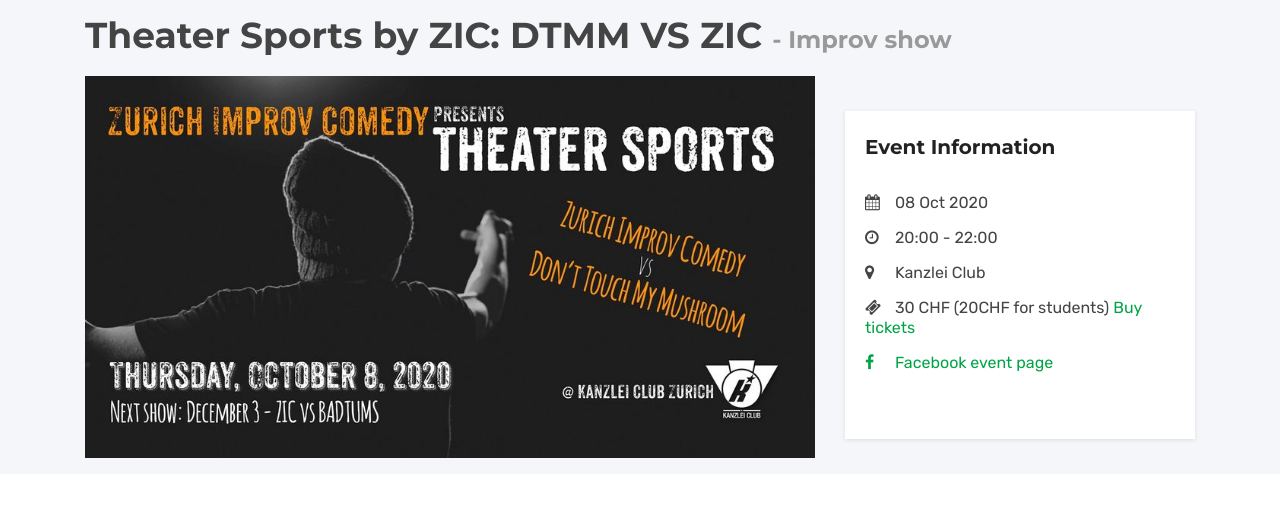
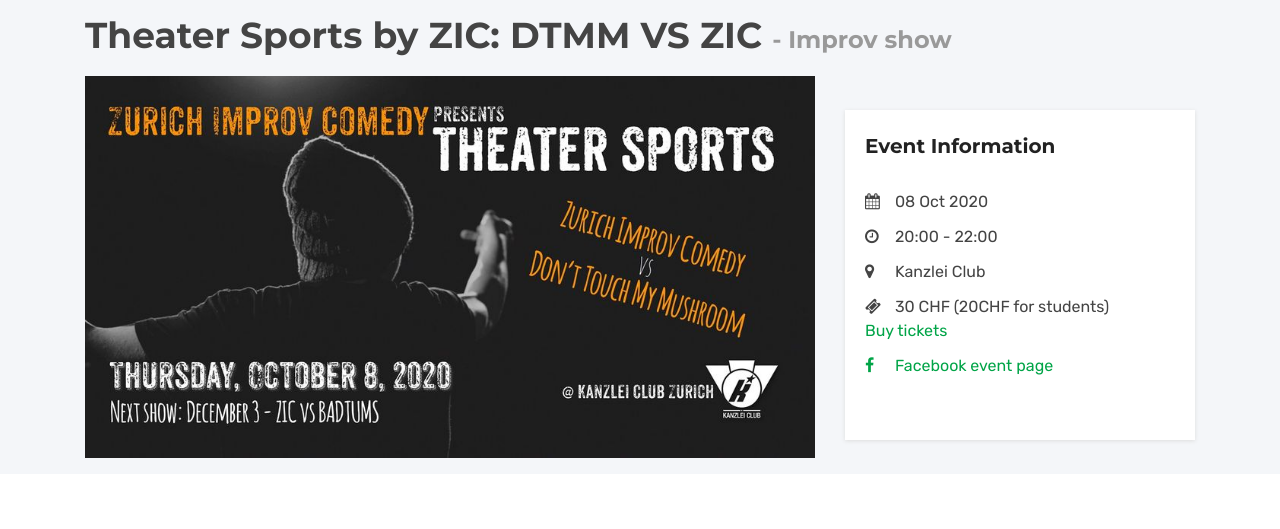
Before and after one commit to dont-touch-my-mushroom/dont-touch-my-mushroom.github.io, a Jekyll site: the page built from _posts/shows/2020-10-08-ZIC_theater_sports.md, in a window 1280 px wide. Shown: the part 160-689 px from the top of the page. Built offline with Jekyll 4.4.1, drawn with Linux system fonts in a browser that asks for light colours.

Commit message:
Fixed prices and created eventfrog button.

```diff
--- a/_includes/themes/bootstrap/event.html
+++ b/_includes/themes/bootstrap/event.html
@@ -52,7 +52,12 @@
             <li>
               <i class="fa fa-ticket icons cyan-color contact-info-icon"></i>
               {% if page.ticket_cost %}
-                {{page.ticket_cost}} <a href="{{page.ticket_url}}">Buy tickets</a>
+                {{page.ticket_cost}}
+                {%if page.eventfrog_event %}
+                  <script src="https://embed.eventfrog.ch/api/scripts/embed/buybutton.js"></script><iframe src="https://embed.eventfrog.ch/de/embed/button-buy.html?eventId={{page.eventfrog_event}}" frameborder="0" scrolling="no" width="260" height="47" class="ticket-link"></iframe>
+                {% else %}
+                  <a href="{{page.ticket_url}}" class="ticket-link">Buy tickets</a>
+                {% endif %}
               {% else %}
                 Free entrance
               {% endif %}
@@ -91,10 +96,14 @@
           <h3>Description:</h3>
           {{ content }}
 
-            {% if page.location_iframe %}
+          {%if page.eventfrog_event %}
+          <script src="https://embed.eventfrog.ch/api/scripts/embed/buybutton.js"></script><iframe src="https://embed.eventfrog.ch/de/embed/button-buy.html?eventId={{page.eventfrog_event}}" frameborder="0" scrolling="no" width="260" height="47" class="ticket-link"></iframe>
+          {% endif %}
+
+          {% if page.location_iframe %}
           <div class="mb-60"></div>
           <iframe src="{{ page.location_iframe }}" class="map" frameborder="0" style="border:0" allowfullscreen></iframe>
-              {% endif %}
+          {% endif %}
 
 
           <!-- About instructor -->
--- a/css/custom/custom.scss
+++ b/css/custom/custom.scss
@@ -164,3 +164,8 @@
   list-style-position: inside;
   padding: 5px 20px;
 }
+
+.contact-info .ticket-link {
+  display: block;
+  margin-top: 4px;
+}
```
Also changed, not shown: _posts/shows/2022-03-23-dynamo.md (+2 -3 lines).
